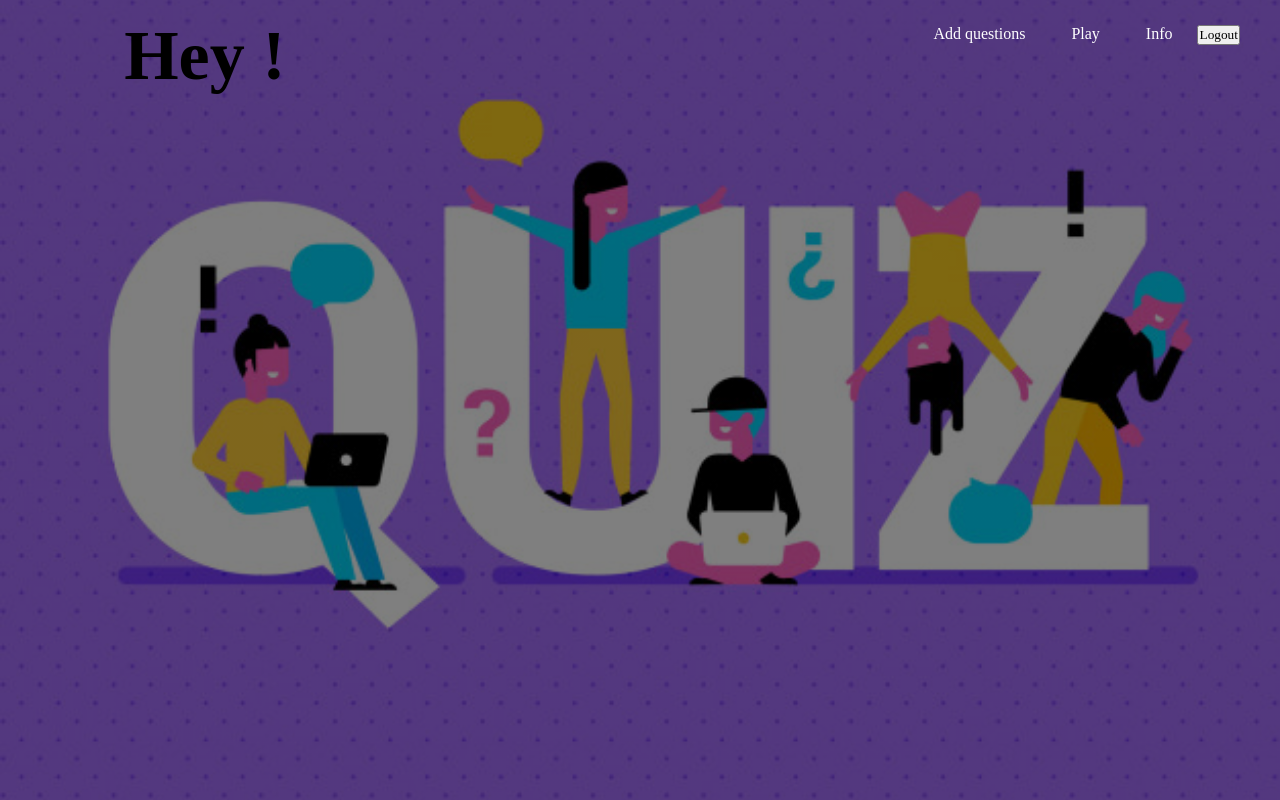
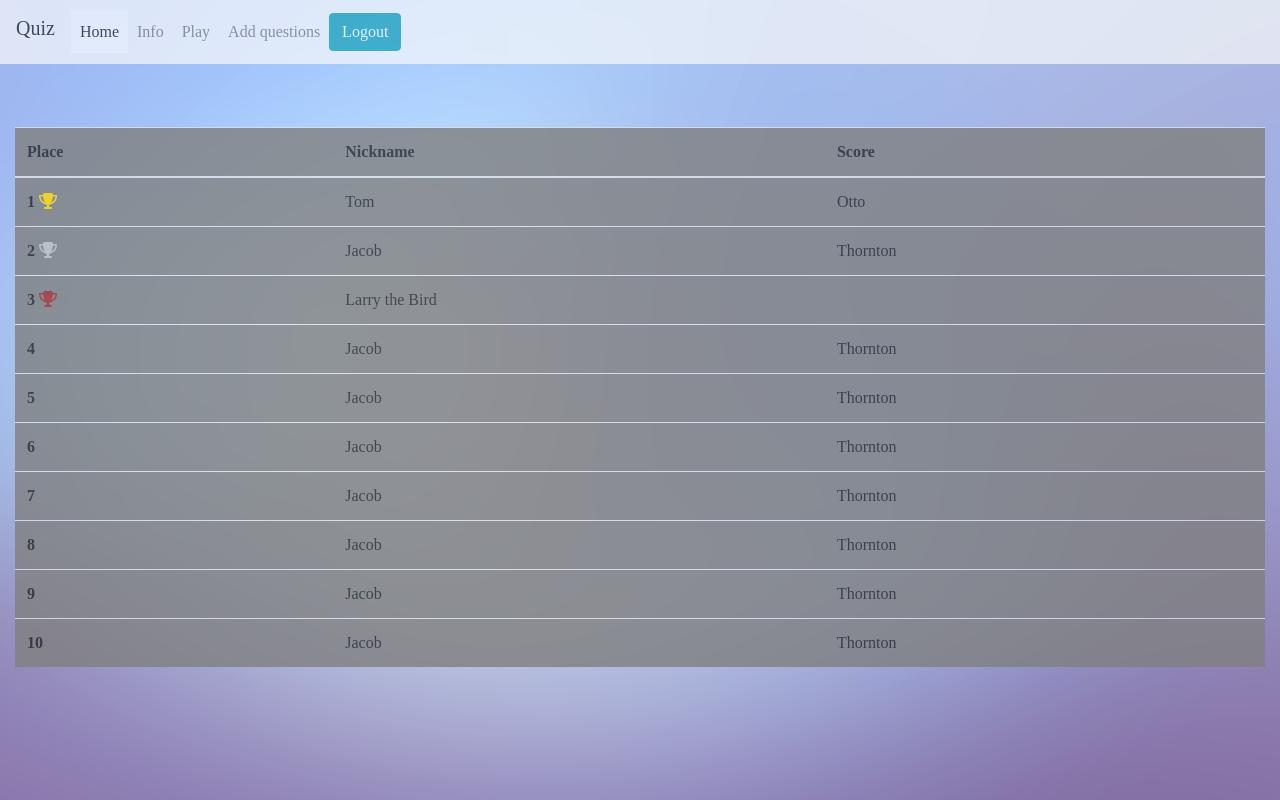
Before and after one commit to tym1cla/zziuq, a Django app: page /index/ in a window 1280 px wide. Run offline with Django 3.2, Linux system fonts and the light colour scheme; a user stored in the database is signed in; some libraries are stand-ins or nearby versions.

Commit message:
Result table design has been added. Main menu design has been improved.

```diff
--- a/Quizz/login/models.py
+++ b/Quizz/login/models.py
@@ -2,6 +2,7 @@ from django.db import models
 from django.contrib.auth.models import User
 from django.utils.timezone import now
 from category.models import Geography, Entertainment, History, Literature, Science, Sport
+import operator
 
 gender = (
     ('mężczyzna', "♂"),
--- a/Quizz/login/static/login/css/menu.css
+++ b/Quizz/login/static/login/css/menu.css
@@ -6,7 +6,7 @@
 }
 
 header{
-    background-image:linear-gradient(rgba(0,0,0,0.5),rgba(0,0,0,0.5)), url("../image/quiz.jpg");
+    background-image: url("../image/backgroundphoto.jpg");
     height: 100vh;
     background-size: cover;
     background-position: center;
@@ -56,5 +56,28 @@ ul li.active a{
 .title h1{
     color: black;
     font-size: 70px;
+}
+.table-background{
+    background-color: gray;
+    opacity: 0.8;
+}
 
+.bottomdiv {
+    position:relative;
+    bottom:0;
+    height:50%;
+    width:100%;
+    padding-top: 5%;
 }
+.op{
+    opacity: 0.7;
+}
+.gold{
+    color: gold;
+}
+.silver{
+    color: silver;
+}
+.brown{
+    color: brown;
+}
--- a/Quizz/login/templates/index.html
+++ b/Quizz/login/templates/index.html
@@ -5,22 +5,106 @@
     <meta charset="UTF-8">
     <title>Home</title>
     <link href="{% static 'login/css/menu.css' %}" rel="stylesheet"/>
+    <link rel="stylesheet" href="https://stackpath.bootstrapcdn.com/bootstrap/4.4.1/css/bootstrap.min.css" integrity="sha384-Vkoo8x4CGsO3+Hhxv8T/Q5PaXtkKtu6ug5TOeNV6gBiFeWPGFN9MuhOf23Q9Ifjh" crossorigin="anonymous">
+    <script src="https://kit.fontawesome.com/bf28cd6aa8.js" crossorigin="anonymous"></script>
+   <script src="https://code.jquery.com/jquery-3.4.1.slim.min.js" integrity="sha384-J6qa4849blE2+poT4WnyKhv5vZF5SrPo0iEjwBvKU7imGFAV0wwj1yYfoRSJoZ+n" crossorigin="anonymous"></script>
+<script src="https://cdn.jsdelivr.net/npm/popper.js@1.16.0/dist/umd/popper.min.js" integrity="sha384-Q6E9RHvbIyZFJoft+2mJbHaEWldlvI9IOYy5n3zV9zzTtmI3UksdQRVvoxMfooAo" crossorigin="anonymous"></script>
+<script src="https://stackpath.bootstrapcdn.com/bootstrap/4.4.1/js/bootstrap.min.js" integrity="sha384-wfSDF2E50Y2D1uUdj0O3uMBJnjuUD4Ih7YwaYd1iqfktj0Uod8GCExl3Og8ifwB6" crossorigin="anonymous"></script>
 </head>
 <body>
     <header>
         <form method="get" action="." enctype="multipart/form-data">{% csrf_token %}
-            <div class="main">
-                <ul>
-                    {% if user.is_superuser %}
-                        <li><a href="/questions/">Add questions</a></li>
-                    {% endif %}
-                    <li><a href="/categories/">Play</a></li>
-                    <li><a href="/info/">Info</a></li>
-                    <li><button class="btn btn-sm btn-warning custom" type="submit" name="logout">Logout</button></li>
+            <nav class="navbar navbar-expand-lg navbar-light bg-light op">
+              <h2 class="navbar-brand">Quiz</h2>
+              <button class="navbar-toggler" type="button" data-toggle="collapse" data-target="#navbarNav" aria-controls="navbarNav" aria-expanded="false" aria-label="Toggle navigation">
+                <span class="navbar-toggler-icon"></span>
+              </button>
+              <div class="collapse navbar-collapse" id="navbarNav">
+                <ul class="navbar-nav">
+                  <li class="nav-item active">
+                    <a class="nav-link" href="#">Home <span class="sr-only">(current)</span></a>
+                  </li>
+                  <li class="nav-item">
+                    <a class="nav-link" href="/info/">Info</a>
+                  </li>
+                  <li class="nav-item">
+                    <a class="nav-link" href="/categories/">Play</a>
+                  </li>
+                  {% if user.is_superuser %}
+                      <li class="nav-item">
+                        <a class="nav-link" href="/questions/" >Add questions</a>
+                      </li>
+                  {% endif %}
                 </ul>
-            </div>
-            <div class="title">
-                <h1>Hey {{ request.session.user_name }}!</h1>
+                <button class="btn btn-info topnav-right" name="logout">Logout</button>
+              </div>
+            </nav>
+            <div class="container-fluid">
+                <!--<div class="title">
+                    <h1>Hey {{ request.sessions.user_name }}!</h1>
+                </div>-->
+                <div class="bottomdiv">
+                    <table class="table table-hover table-background ">
+                      <thead>
+                        <tr>
+                          <th scope="col">Place</th>
+                          <th scope="col">Nickname</th>
+                          <th scope="col">Score</th>
+                        </tr>
+                      </thead>
+                      <tbody>
+                        <tr>
+                          <th scope="row">1 <i class="fas fa-trophy gold"></i></th>
+                          <td>Tom</td>
+                          <td>Otto</td>
+                        </tr>
+                        <tr>
+                          <th scope="row">2 <i class="fas fa-trophy silver"></i></th>
+                          <td>Jacob</td>
+                          <td>Thornton</td>
+                        </tr>
+                        <tr>
+                          <th scope="row">3 <i class="fas fa-trophy brown"></i></th>
+                          <td colspan="2">Larry the Bird</td>
+                        </tr>
+                        <tr>
+                          <th scope="row">4</th>
+                          <td>Jacob</td>
+                          <td>Thornton</td>
+                        </tr>
+                        <tr>
+                          <th scope="row">5</th>
+                          <td>Jacob</td>
+                          <td>Thornton</td>
+                        </tr>
+                        <tr>
+                          <th scope="row">6</th>
+                          <td>Jacob</td>
+                          <td>Thornton</td>
+                        </tr>
+                        <tr>
+                          <th scope="row">7</th>
+                          <td>Jacob</td>
+                          <td>Thornton</td>
+                        </tr>
+                        <tr>
+                          <th scope="row">8</th>
+                          <td>Jacob</td>
+                          <td>Thornton</td>
+                        </tr>
+                        <tr>
+                          <th scope="row">9</th>
+                          <td>Jacob</td>
+                          <td>Thornton</td>
+                        </tr>
+                        <tr>
+                          <th scope="row">10</th>
+                          <td>Jacob</td>
+                          <td>Thornton</td>
+                        </tr>
+                      </tbody>
+                    </table>
+                </div>
             </div>
         </form>
     </header>
```
Also changed, not shown: Quizz/db.sqlite3.
